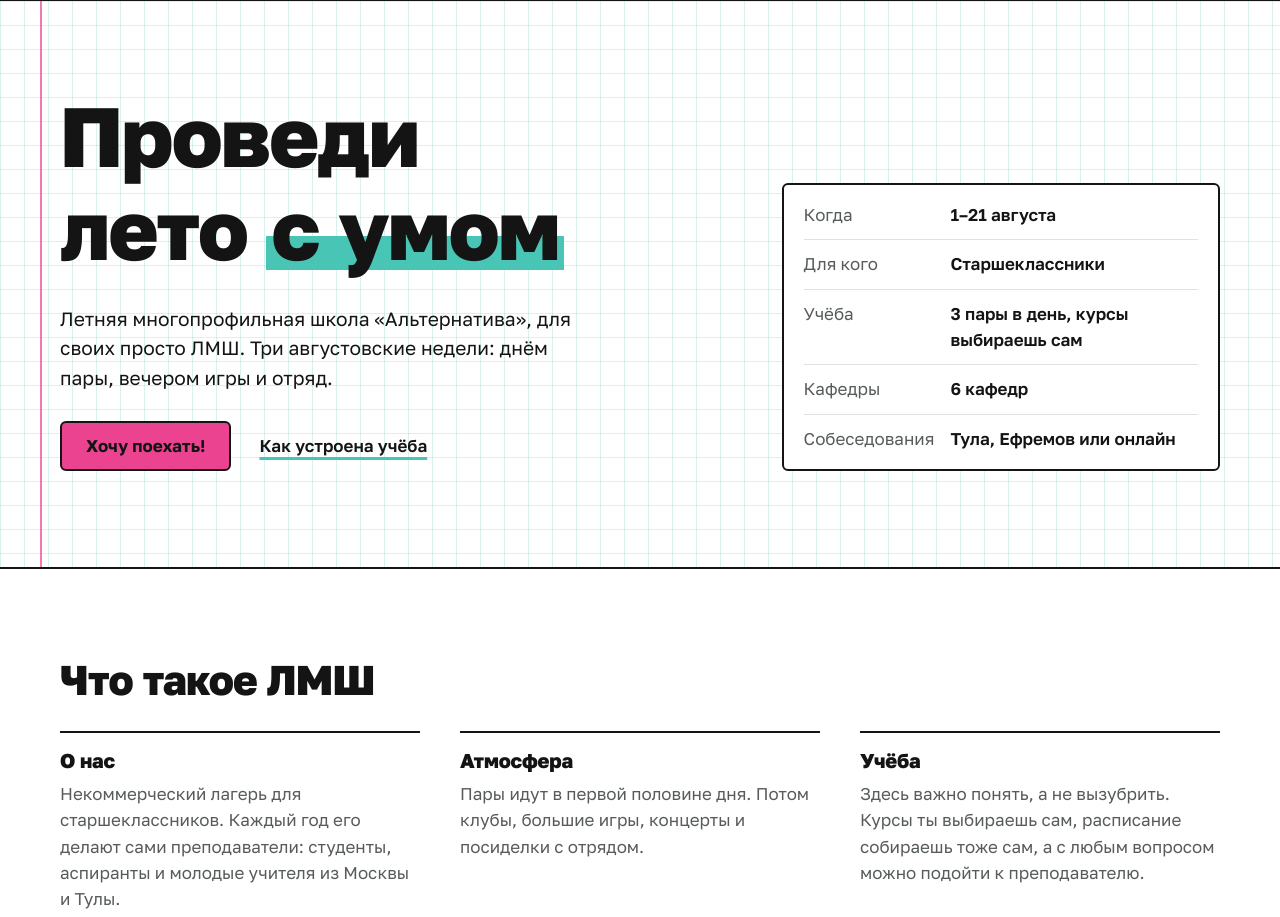
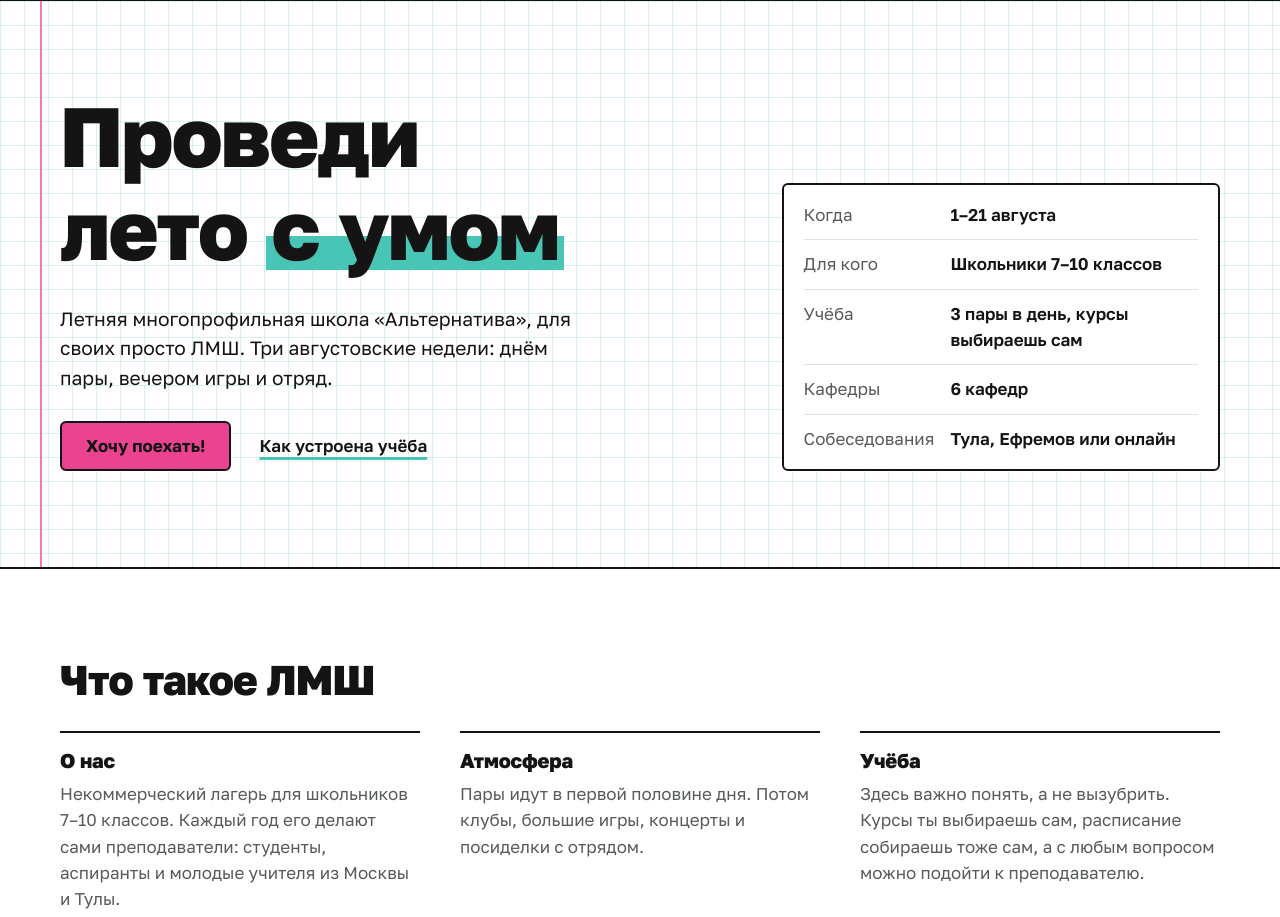
Before and after one commit to lmsh-alternativa/lmsh-alternativa.github.io, a plain HTML site: page index.html in a window 1280 px wide. Shown: the part 63-980 px from the top of the page. Drawn offline with Linux system fonts and the light colour scheme.

Commit message:
Писать «школьники 7–10 классов» вместо «старшеклассников»
Co-Authored-By: Claude Opus 5.5 <noreply@anthropic.com>

```diff
--- a/index.html
+++ b/index.html
@@ -47,7 +47,7 @@
         <!-- Коротко о смене -->
         <dl class="facts">
             <div><dt>Когда</dt><dd>1–21 августа</dd></div>
-            <div><dt>Для кого</dt><dd>Старшеклассники</dd></div>
+            <div><dt>Для кого</dt><dd>Школьники 7–10 классов</dd></div>
             <div><dt>Учёба</dt><dd>3 пары в день, курсы выбираешь сам</dd></div>
             <div><dt>Кафедры</dt><dd>6 кафедр</dd></div>
             <div><dt>Собеседования</dt><dd>Тула, Ефремов или онлайн</dd></div>
@@ -59,7 +59,7 @@
         <div class="about-cols">
             <div>
                 <h3>О нас</h3>
-                <p>Некоммерческий лагерь для старшеклассников. Каждый год его делают сами преподаватели: студенты, аспиранты и молодые учителя из Москвы и Тулы.</p>
+                <p>Некоммерческий лагерь для школьников 7–10 классов. Каждый год его делают сами преподаватели: студенты, аспиранты и молодые учителя из Москвы и Тулы.</p>
             </div>
             <div>
                 <h3>Атмосфера</h3>
@@ -176,7 +176,7 @@
     <footer>
         <div class="footer-about">
             <p class="footer-name">ЛМШ «Альтернатива» при ЦДОД</p>
-            <p>Областной профильный лагерь для старшеклассников</p>
+            <p>Областной профильный лагерь для школьников 7–10 классов</p>
             <a href="admission.html">Записаться на собеседование</a>
         </div>
 
```
Also changed, not shown: activities.html (+1 -1 lines), admission.html (+1 -1 lines), bio.html (+1 -1 lines), chembio.html (+1 -1 lines), clubs.html (+1 -1 lines), history.html (+1 -1 lines), humanities.html (+1 -1 lines), igrushka.html (+1 -1 lines), it.html (+1 -1 lines), math.html (+1 -1 lines), otryad.html (+1 -1 lines), people.html (+1 -1 lines), physmath.html (+1 -1 lines), study.html (+1 -1 lines).
